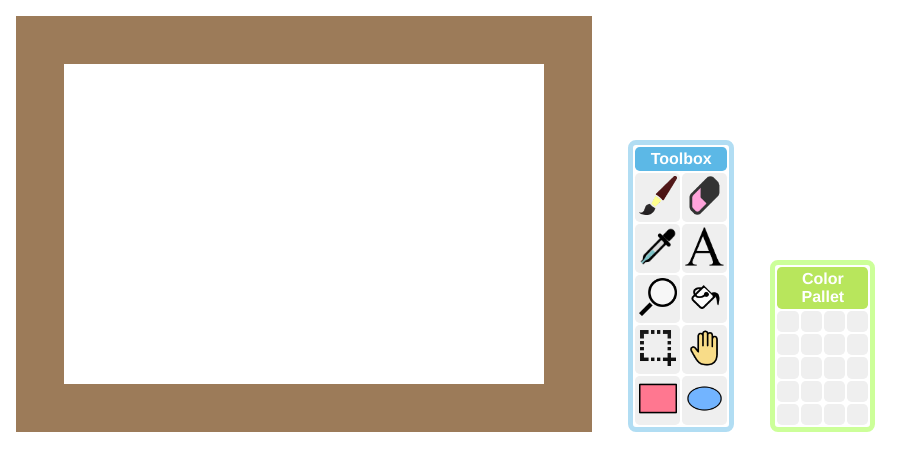
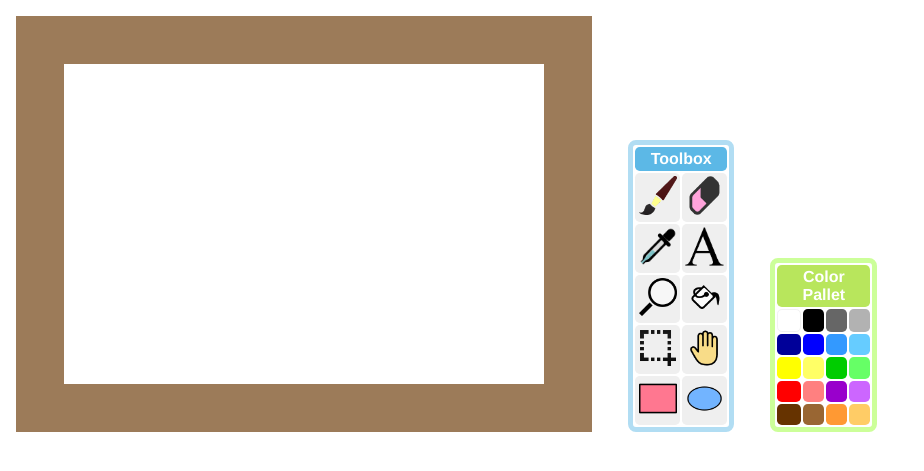
Before and after one commit to nsnyder/WebProject, a PHP site: page /apprentice.html in a window 1280 px wide. Shown: the part 50-521 px from the top of the page, without its empty margins (0-924 px from the left). Run offline with PHP 8.4, Linux system fonts and the light colour scheme; lists and menus that the app fills with data are empty.

Commit message:
Added colors to the pallet
obvi these are temporary and we can add things like slots for custom
colors but javascript will probs bee needed fro taht and i dont think we
are expected to have that?

```diff
--- a/apprentice.html
+++ b/apprentice.html
@@ -61,34 +61,34 @@
 <table id="ColorPallet">
 	<th class="pallet" colspan=4>Color Pallet</th>
 	<tr class="pallet">
-		<td id="1" class="pallet"></td>
-		<td id="2" class="pallet"></td>
-		<td id="3" class="pallet"></td>
-		<td id="4" class="pallet"></td>
+		<td id="c1" class="pallet"></td>
+		<td id="c2" class="pallet"></td>
+		<td id="c3" class="pallet"></td>
+		<td id="c4" class="pallet"></td>
 	</tr>
 	<tr class="pallet">
-		<td id="5" class="pallet"></td>
-		<td id="6" class="pallet"></td>
-		<td id="7" class="pallet"></td>
-		<td id="8" class="pallet"></td>
+		<td id="c5" class="pallet"></td>
+		<td id="c6" class="pallet"></td>
+		<td id="c7" class="pallet"></td>
+		<td id="c8" class="pallet"></td>
 	</tr>
 	<tr class="pallet">
-		<td id="9" class="pallet"></td>
-		<td id="10" class="pallet"></td>
-		<td id="11" class="pallet"></td>
-		<td id="12" class="pallet"></td>
+		<td id="c9" class="pallet"></td>
+		<td id="c10" class="pallet"></td>
+		<td id="c11" class="pallet"></td>
+		<td id="c12" class="pallet"></td>
 	</tr>
 	<tr class="pallet">
-		<td id="13" class="pallet"></td>
-		<td id="14" class="pallet"></td>
-		<td id="15" class="pallet"></td>
-		<td id="16" class="pallet"></td>
+		<td id="c13" class="pallet"></td>
+		<td id="c14" class="pallet"></td>
+		<td id="c15" class="pallet"></td>
+		<td id="c16" class="pallet"></td>
 	</tr>
 	<tr class="pallet">
-		<td id="17" class="pallet"></td>
-		<td id="18" class="pallet"></td>
-		<td id="19" class="pallet"></td>
-		<td id="20" class="pallet"></td>
+		<td id="c17" class="pallet"></td>
+		<td id="c18" class="pallet"></td>
+		<td id="c19" class="pallet"></td>
+		<td id="c20" class="pallet"></td>
 	</tr>
 
 
--- a/css/apprentice.css
+++ b/css/apprentice.css
@@ -50,6 +50,34 @@ td.pallet{
 	width: 1.5vw;
 	height: 1.5vw;
 }
+/*1st row*/
+#c1{
+	background: #FFFFFF;
+	border: thin solid #F1F1F1;
+}
+#c2{background: #000000;}
+#c3{background:#666666;}
+#c4{background:#B2B2B2;}
+/*2nd row*/
+#c5{background:#000099;}
+#c6{background:#0000FF;}
+#c7{background:#3399FF;}
+#c8{background:#66CCFF;}
+/*3rd row*/
+#c9{background:#FFFF00;}
+#c10{background:#FFFF66;}
+#c11{background:#00CC00;}
+#c12{background:#66FF66;}
+/*4th row*/
+#c13{background:#FF0000;}
+#c14{background:#FF8080;}
+#c15{background:#9900CC;}
+#c16{background:#CC66FF;}
+/*5th row*/
+#c17{background:#663300;}
+#c18{background:#996633;}
+#c19{background:#FF9933;}
+#c20{background:#FFCC66;}
 /*Canvas and Frame styling*/
 #Frame{
 	display: inline-block;
```
